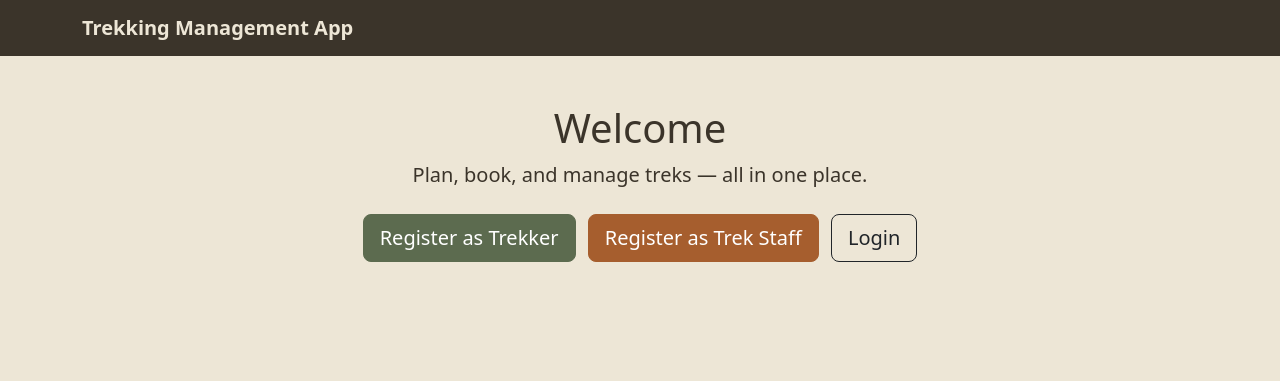
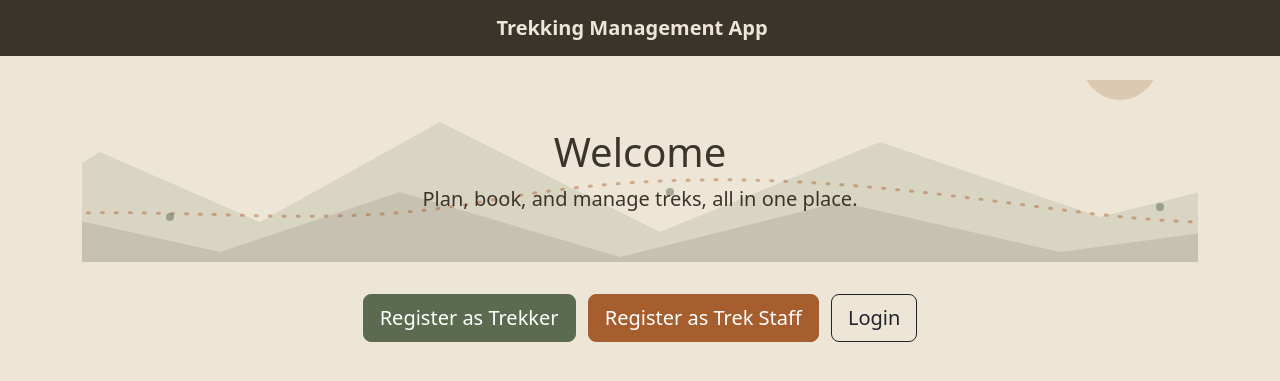
Before and after one commit to Priyanshi-prog/trekking-management-app, a Flask app: page / in a window 1280 px wide. Shown: the top 381 px of the page. Run offline with Flask 3, Linux system fonts and the light colour scheme.

Commit message:
Homepage styling

```diff
--- a/static/style.css
+++ b/static/style.css
@@ -18,6 +18,10 @@ body {
 .navbar-brand {
     color: var(--color-sand) !important;
     font-weight: 600;
+}
+
+.navbar > .container {
+    justify-content: center;
 }
 
 .btn-primary {
@@ -56,3 +60,13 @@ a {
     color: var(--color-bark);
     font-weight: 600;
 }
+
+.hero-wrapper {
+    background-image: url("/static/mountain-pattern.svg");
+    background-repeat: repeat-x;
+    background-position: bottom;
+    background-size: 1400px 260px;
+    text-align: center;
+    padding: 3rem 1rem;
+    margin-bottom: 2rem;
+}
--- a/templates/index.html
+++ b/templates/index.html
@@ -2,14 +2,14 @@
 {% block title %}Home{% endblock %}
 
 {% block content %}
-<div class="text-center mt-5">
+<div class="hero-wrapper">
     <h1>Welcome</h1>
-    <p class="lead">Plan, book, and manage treks — all in one place.</p>
+    <p class="lead mb-0">Plan, book, and manage treks, all in one place.</p>
+</div>
 
-    <div class="mt-4">
-        <a href="{{ url_for('register') }}" class="btn btn-primary btn-lg me-2">Register as Trekker</a>
-        <a href="{{ url_for('register_staff') }}" class="btn btn-secondary btn-lg me-2">Register as Trek Staff</a>
-        <a href="{{ url_for('login') }}" class="btn btn-outline-dark btn-lg">Login</a>
-    </div>
+<div class="text-center">
+    <a href="{{ url_for('register') }}" class="btn btn-primary btn-lg me-2">Register as Trekker</a>
+    <a href="{{ url_for('register_staff') }}" class="btn btn-secondary btn-lg me-2">Register as Trek Staff</a>
+    <a href="{{ url_for('login') }}" class="btn btn-outline-dark btn-lg">Login</a>
 </div>
 {% endblock %}
```
Also changed, not shown: static/mountain-pattern.svg (added).
